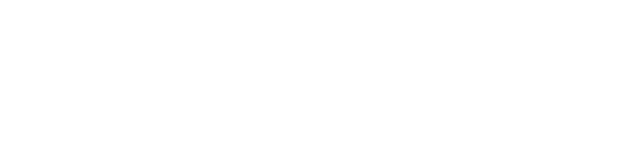
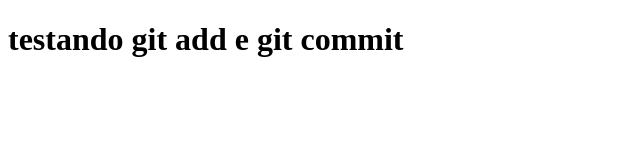
Before and after one commit to Diegorrech/Projeto-alura-gemini, a plain HTML site: page index.html in a window 1280 px wide. Shown: the whole page, without its empty margins (0-640 px from the left). Drawn offline with Linux system fonts and the light colour scheme.

Commit message:
teste do git

```diff
--- a/index.html
+++ b/index.html
@@ -6,6 +6,6 @@
     <title>Document</title>
 </head>
 <body>
-
+    <h1> testando git add e git commit </h1>
 </body>
 </html>
```
